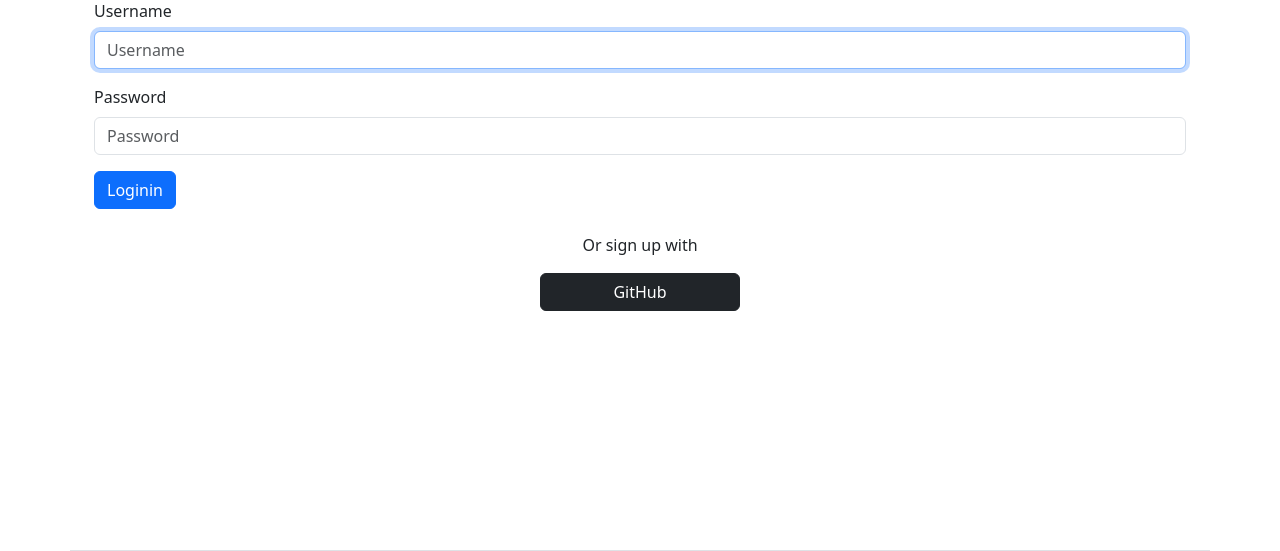
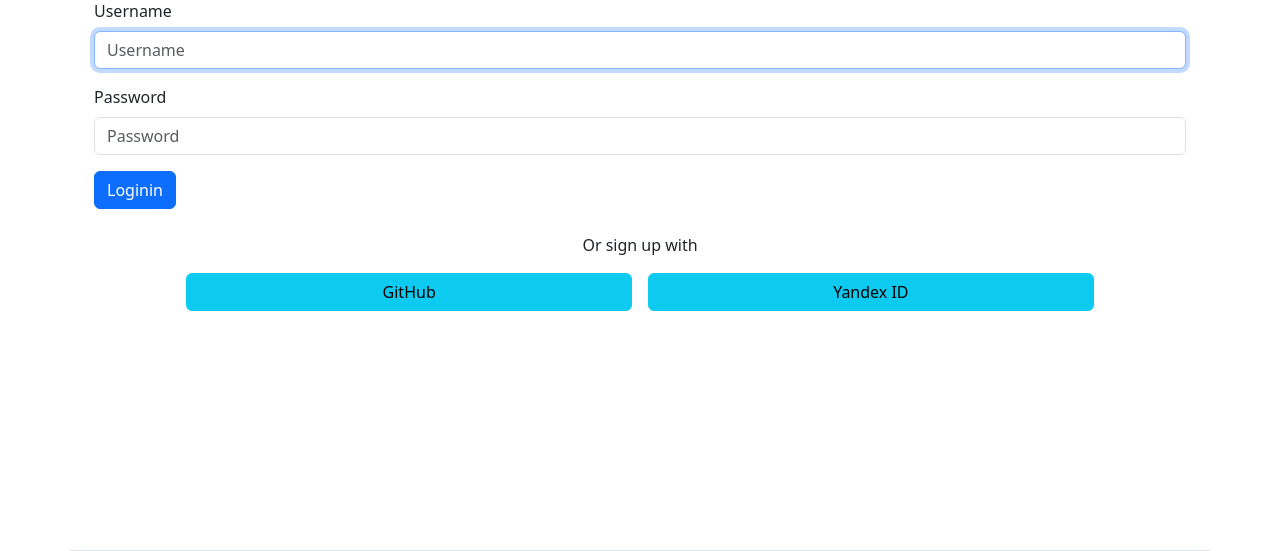
Before and after one commit to DolAndd/python-project-52, a Django app: page /login/ in a window 1280 px wide. Shown: the part 153-704 px from the top of the page. Run offline with Django 5.2, Linux system fonts and the light colour scheme; some libraries are stand-ins or nearby versions.

Commit message:
add auth with yandex id

```diff
--- a/task_manager/templates/login.html
+++ b/task_manager/templates/login.html
@@ -15,10 +15,19 @@
     </form>
 
     <div class="mt-4">
-        <p class="text-center">{% trans "Or sign up with" %}</p>
-        <a href="{% url 'social:begin' 'github' %}" class="btn btn-dark d-block mx-auto" style="max-width: 200px;">
-            <i class="fab fa-github"></i> GitHub
-        </a>
+    <p class="text-center">{% trans "Or sign up with" %}</p>
+    <div class="row justify-content-center g-3">  <!-- g-3 — отступы между колонками -->
+        <div class="col-md-5 col-12 text-center">  <!-- На мобильных — полная ширина -->
+            <a href="{% url 'social:begin' 'github' %}" class="btn btn-info w-100">
+                <i class="fab fa-github"></i> GitHub
+            </a>
+        </div>
+        <div class="col-md-5 col-12 text-center">
+            <a href="{% url 'social:begin' 'yandex-oauth2' %}" class="btn btn-info w-100">
+                <i class="fab fa-yandex"></i> Yandex ID
+            </a>
+        </div>
     </div>
 </div>
+    </div>
 {% endblock %}
--- a/task_manager/templates/user/index.html
+++ b/task_manager/templates/user/index.html
@@ -13,6 +13,7 @@
       <th>ID</th>
       <th>{% trans "Username" %}</th>
       <th>{% trans "Full name" %}</th>
+      <th>{% trans "Email" %}</th>
       <th>{% trans "Date joined" %}</th>
       <th></th>
     </tr>
@@ -23,6 +24,7 @@
         <td>{{ user.id }}</td>
         <td>{{ user.username }}</td>
         <td>{{ user.first_name }} {{ user.last_name }}</td>
+        <td>{{ user.email }}</td>
         <td>{{ user.date_joined|date:"d.m.Y H:i" }}</td>
         <td>
           <a href="{% url 'user_update' user.id %}">{% trans "Update" %}</a>
```
Also changed, not shown: task_manager/settings.py (+7 -0 lines).
